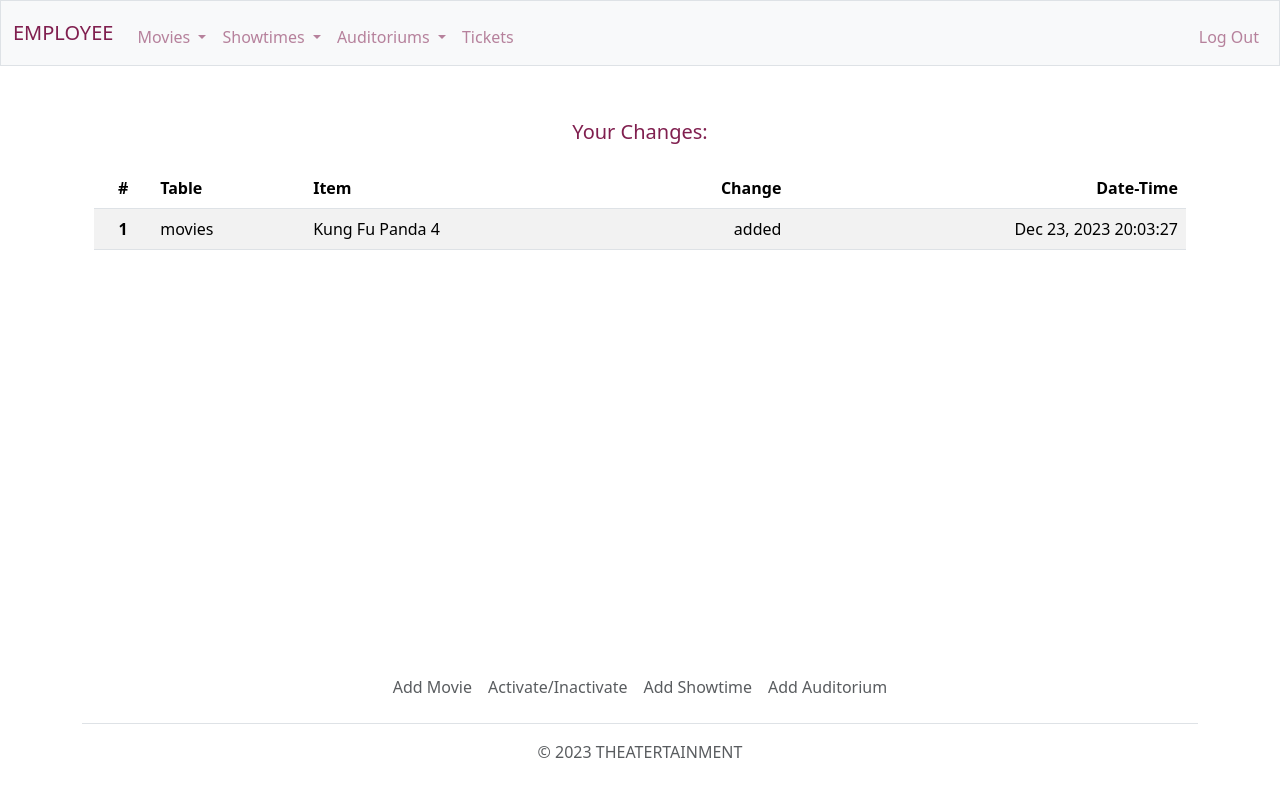
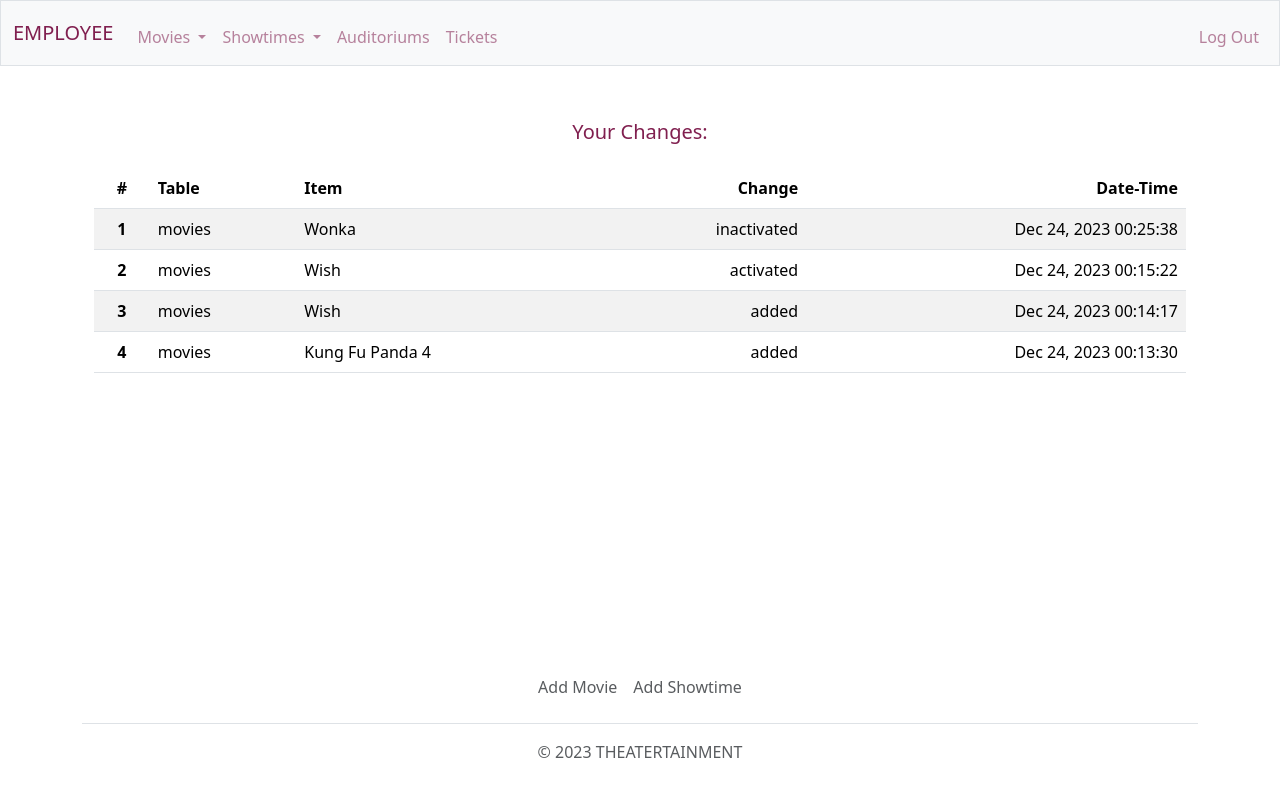
Before and after one commit to mnsrt-pb/TheaterTainment, a Flask app: page / in a window 1280 px wide. Run offline with Flask 3, Linux system fonts and the light colour scheme; a user stored in the database is signed in; data comes from the database, SQL or seed files in the repository; some libraries are stand-ins or nearby versions.

Commit message:
Activate/Inactivate Movie Functionality

```diff
--- a/app.py
+++ b/app.py
@@ -3,7 +3,7 @@ from datetime import datetime
 from flask import Flask, flash, redirect, render_template, request, session, url_for
 from flask_session import Session
 
-from helpers import apology, member_login_required, staff_login_required, validate_password, date, check_password_hash, generate_password_hash, database_movies, search_movie, get_title
+from helpers import apology, member_login_required, staff_login_required, validate_password, date, check_password_hash, generate_password_hash, database_movies, search_movie, get_title, released
 
 
 # Configure application
@@ -21,12 +21,45 @@ db = SQL('sqlite:///database/theater.db')
 employee_key = 'ASDF123!!45'
 
 
-@app.route('/activate-inactivate')
+@app.route('/activate', methods=['GET', 'POST'])
 @staff_login_required
-def act_deact():
-    '''Activate/inactivate a movie'''
+def activate():
+    '''Activate a movie'''
 
-    return apology('TODO', 'employee/layout.html', 403)
+    if request.method == 'POST':
+        tmdb_id = request.form.get('m-id')
+
+        # Query the database for movie (movie must not have been deleted)
+        exists = db.execute('SELECT * FROM movies WHERE deleted = FALSE AND tmdb_id = ?;', tmdb_id)
+
+        # Ensure movie exists in database
+        if not exists:
+            session['failure'] = True
+            flash('Could not activate movie.')
+            return redirect(url_for("all_movies"))
+
+        else:
+            if exists[0]['active']:
+                session['failure'] = True
+                flash('Movie is already active.')
+                return redirect(url_for("all_movies"))
+
+
+            if not released(tmdb_id):
+                session['failure'] = True
+                flash('Can only activate released movies.')
+                return redirect(url_for("all_movies"))
+
+            # Update movies's active status
+            db.execute('UPDATE movies SET active = TRUE WHERE id = ?', exists[0]['id'])
+
+            # Insert a new change to database
+            db.execute('INSERT INTO staff_changes (staff_id, change, table_name, data_id, date_time) VALUES (?, ?, ?, ?, ?);', session['user_id'], 'activated', 'movies', exists[0]['id'], date())
+
+            session['failure'] = False
+            flash('Movie has been activated.')
+
+    return redirect(url_for("all_movies"))
 
 
 @app.route('/add-movie', methods=['GET', 'POST'])
@@ -34,9 +67,9 @@ def act_deact():
 def add_movie():
     '''Add movie to theater database'''
     if request.method == 'POST':
-        title, year, m_id = request.form.get('title'), request.form.get('year'), request.form.get('m-id')
+        title, year, tmdb_id = request.form.get('title'), request.form.get('year'), request.form.get('m-id')
 
-        if not m_id:
+        if not tmdb_id:
             # Ensure title was submitted
             if not title:
                 return render_template('employee/add-movie.html', t_feedback='is-invalid', y_feedback='is-valid', form=True)
@@ -47,16 +80,26 @@ def add_movie():
             return render_template('employee/add-movie.html', search_result=True, result=search_movie(title, year, movies))
         else:
             # Ensure movie is not in our database
-            if db.execute('SELECT * FROM movies WHERE tmdb_id = ?', m_id):
-                flash('Movie is already in our database')
-                session['failure'] = True
-                return redirect(url_for("all_movies"))
+            exists = db.execute('SELECT * FROM movies WHERE tmdb_id = ?', tmdb_id)
+            if exists:
+                # Movie is in database but flagged as 'deleted'
+                if exists[0]['deleted']:
+                    db.execute('UPDATE movies SET deleted = FALSE WHERE id = ?', exists[0]['id'])
+
+                    session['failure'] = False
+                    flash('Movie was added to our database')
+                    return redirect(url_for("all_movies"))
+                # Movie is in database
+                else:
+                    flash('Movie is already in our database')
+                    session['failure'] = True
+                    return redirect(url_for("all_movies"))
 
             # Insert a new movie to dabase
-            db.execute('INSERT INTO movies (tmdb_id, title, active, deleted) values (?, ?, ?, ?);', m_id, get_title(m_id), False, False)
+            db.execute('INSERT INTO movies (tmdb_id, title, active, deleted) values (?, ?, ?, ?);', tmdb_id, get_title(tmdb_id), False, False)
 
             # Query databse for movie's row id
-            data_id = db.execute('SELECT id FROM movies WHERE tmdb_id = ?', m_id)[0]['id']
+            data_id = db.execute('SELECT id FROM movies WHERE tmdb_id = ?', tmdb_id)[0]['id']
 
             # Insert a new change to database
             db.execute('INSERT INTO staff_changes (staff_id, change, table_name, data_id, date_time) VALUES (?, ?, ?, ?, ?);', session['user_id'], 'added', 'movies', data_id, date())
@@ -66,14 +109,6 @@ def add_movie():
             return redirect(url_for("all_movies"))
     else:
         return render_template('employee/add-movie.html', form=True)
-
-
-@app.route('/add-auditorium', methods=['GET', 'POST'])
-@staff_login_required
-def add_auditorium():
-    '''Add auditorium to theater database'''
-
-    return apology('TODO', 'employee/layout.html', 403)
 
 
 @app.route('/add-showtime', methods=['GET', 'POST'])
@@ -99,8 +134,11 @@ def all_movies():
     '''Display all movies in theater database'''
 
     # Query database for all movies
-    movies = db.execute('SELECT * FROM movies ORDER BY title;')
-    return render_template('other/movies.html', ext="employee/layout.html", title="All Movies", info=database_movies(movies), failure=session.get('failure'))
+    movies = db.execute('SELECT * FROM movies WHERE deleted = FALSE ORDER BY title;')
+    active = db.execute('SELECT tmdb_id, title FROM movies WHERE deleted = FALSE AND active = TRUE ORDER BY title;')
+    inactive = db.execute('SELECT tmdb_id, title FROM movies WHERE deleted = FALSE AND active = FALSE ORDER BY title;')
+
+    return render_template('other/movies.html', ext="employee/layout.html", title="All Movies", info=database_movies(movies), active=active, inactive=inactive, failure=session.get('failure'))
 
 
 @app.route('/all-showtimes')
@@ -124,15 +162,13 @@ def coming_soon():
     '''Display movies that have not been released'''
 
     # Query database for movies
-    movies = db.execute('SELECT * FROM movies WHERE active = FALSE ORDER BY title;')
+    movies = db.execute('SELECT * FROM movies WHERE deleted = FALSE AND active = FALSE ORDER BY title;')
 
     if session.get('user_id') is None:
         return apology('TODO', 'member/layout.html', 403)
 
     elif session['user_type'] == 'staff':
         return render_template('other/movies.html', ext="employee/layout.html", title="Coming Soon", info=database_movies(movies, True))
-
-        return apology('TODO', 'employee/layout.html', 403)
 
     else:
         return apology('TODO', 'member/layout.html', 403)
@@ -255,6 +291,40 @@ def employee_register():
         return render_template('employee/register.html')
 
 
+@app.route('/inactivate', methods=['GET', 'POST'])
+@staff_login_required
+def inactivate():
+    '''Inactivate a movie'''
+
+    if request.method == 'POST':
+        tmdb_id = request.form.get('m-id')
+
+        # Query the database for movie (movie must not have been deleted)
+        exists = db.execute('SELECT * FROM movies WHERE deleted = FALSE AND tmdb_id = ?;', tmdb_id)
+
+        # Ensure movie exists in database
+        if not exists:
+            session['failure'] = True
+            flash('Could not inactivate movie.')
+            return redirect(url_for("all_movies"))
+
+        elif not exists[0]['active']:
+            session['failure'] = True
+            flash('Movie is already inactive.')
+            return redirect(url_for("all_movies"))
+
+        # Update movies's active status
+        db.execute('UPDATE movies SET active = FALSE WHERE id = ?', exists[0]['id'])
+
+        # Insert a new change to database
+        db.execute('INSERT INTO staff_changes (staff_id, change, table_name, data_id, date_time) VALUES (?, ?, ?, ?, ?);', session['user_id'], 'inactivated', 'movies', exists[0]['id'], date())
+
+        session['failure'] = False
+        flash('Movie has been inactivated.')
+
+    return redirect(url_for("all_movies"))
+
+
 @app.route('/')
 def index():
     '''Show home page'''
@@ -266,7 +336,7 @@ def index():
 
         changes = []
         for c in rows:
-            if c['change'] == 'added':
+            if c['table_name'] == 'movies':
                 temp = {k:v for k,v in c.items() if k in ['change', 'table_name', 'date_time']}
                 temp['item'] = db.execute('SELECT title FROM movies WHERE id = ?;', c['data_id'])[0]['title']
                 changes.append(temp)
@@ -353,7 +423,7 @@ def now_playing():
 
     elif session['user_type'] == 'staff':
         # Query database for movies that are now playing
-        movies = db.execute('SELECT * FROM movies WHERE active = TRUE ORDER BY title')
+        movies = db.execute('SELECT * FROM movies WHERE deleted = FALSE AND active = TRUE ORDER BY title')
 
         return render_template('other/movies.html', ext="employee/layout.html", title="Now Playing", info=database_movies(movies))
 
--- a/database/theater.sql
+++ b/database/theater.sql
@@ -38,7 +38,7 @@ DROP TABLE staff_changes;
 CREATE TABLE staff_changes (
     id INTEGER PRIMARY KEY AUTOINCREMENT NOT NULL,
     staff_id INTEGER NOT NULL,
-    change TEXT NOT NULL CHECK (change == 'added' OR change == 'activated' OR change == 'inactivated' OR change == 'updated'),
+    change TEXT NOT NULL CHECK (change == 'added' OR change == 'activated' OR change == 'inactivated' OR change == 'deleted'),
     table_name TEXT NOT NULL,
     data_id INTEGER NOT NULL,
     date_time DATETIME NOT NULL,
--- a/templates/employee/layout.html
+++ b/templates/employee/layout.html
@@ -40,7 +40,6 @@
                                     <li><a class="dropdown-item" href="/coming-soon">Coming Soon</a></li>
                                     <li><hr class="dropdown-divider"></li>
                                     <li><a class="dropdown-item" href="/add-movie">Add Movie</a></li>
-                                    <li><a class="dropdown-item" href="/activate-inactivate">Activate/Inactivate</a></li>
                                 </ul>
                             </li>
                             <li class="nav-item dropdown">
@@ -55,16 +54,7 @@
                                     <li><a class="dropdown-item" href="/add-showtime">Add showtime</a></li>
                                 </ul>
                             </li>
-                            <li class="nav-item dropdown">
-                                <a class="nav-link dropdown-toggle" href="#" role="button" data-bs-toggle="dropdown" aria-expanded="false">
-                                  Auditoriums
-                                </a>
-                                <ul class="dropdown-menu">
-                                    <li><a class="dropdown-item" href="/auditoriums">Auditoriums</a></li>
-                                    <li><hr class="dropdown-divider"></li>
-                                    <li><a class="dropdown-item" href="/add-auditorium">Add Auditorium</a></li>
-                                </ul>
-                            </li>
+                            <li class="nav-item"><a class="nav-link" href="/auditoriums">Auditoriums</a></li>
                             <li class="nav-item"><a class="nav-link" href="/tickets">Tickets</a></li>
                         </ul>
                         <ul class="navbar-nav ms-auto mt-2">
@@ -104,7 +94,6 @@
             </header>
         {% endif %}
 
-
         <main class="container container-fluid py-5 text-center flex-shrink-0">
             <div class="container">
                 {% block main %}{% endblock %}
@@ -115,14 +104,12 @@
             <div class="container">
                 <ul class="nav justify-content-center border-bottom pb-3 mb-3">
                     {% if not session["user_id"]%}
-                    <li class="nav-item"><a href="/" class="nav-link px-2 text-muted">Home</a></li>
-                    <li class="nav-item"><a href="/movies" class="nav-link px-2 text-muted">Movies</a></li>
-                    <li class="nav-item"><a href="/showtimes" class="nav-link px-2 text-muted">Showtimes</a></li>
+                        <li class="nav-item"><a href="/" class="nav-link px-2 text-muted">Home</a></li>
+                        <li class="nav-item"><a href="/movies" class="nav-link px-2 text-muted">Movies</a></li>
+                        <li class="nav-item"><a href="/showtimes" class="nav-link px-2 text-muted">Showtimes</a></li>
                     {% else %}
-                    <li class="nav-item"><a href="/add-movie" class="nav-link px-2 text-muted">Add Movie</a></li>
-                    <li class="nav-item"><a href="/activate-inactivate" class="nav-link px-2 text-muted">Activate/Inactivate</a></li>
-                    <li class="nav-item"><a href="/add-showtime" class="nav-link px-2 text-muted">Add Showtime</a></li>
-                    <li class="nav-item"><a href="/add-auditorium" class="nav-link px-2 text-muted">Add Auditorium</a></li>
+                        <li class="nav-item"><a href="/add-movie" class="nav-link px-2 text-muted">Add Movie</a></li>
+                        <li class="nav-item"><a href="/add-showtime" class="nav-link px-2 text-muted">Add Showtime</a></li>
                     {% endif %}
                 </ul>
 
```
Also changed, not shown: helpers.py (+10 -7 lines), templates/other/movies.html (+70 -0 lines), database/theater.db, 2 other files.
